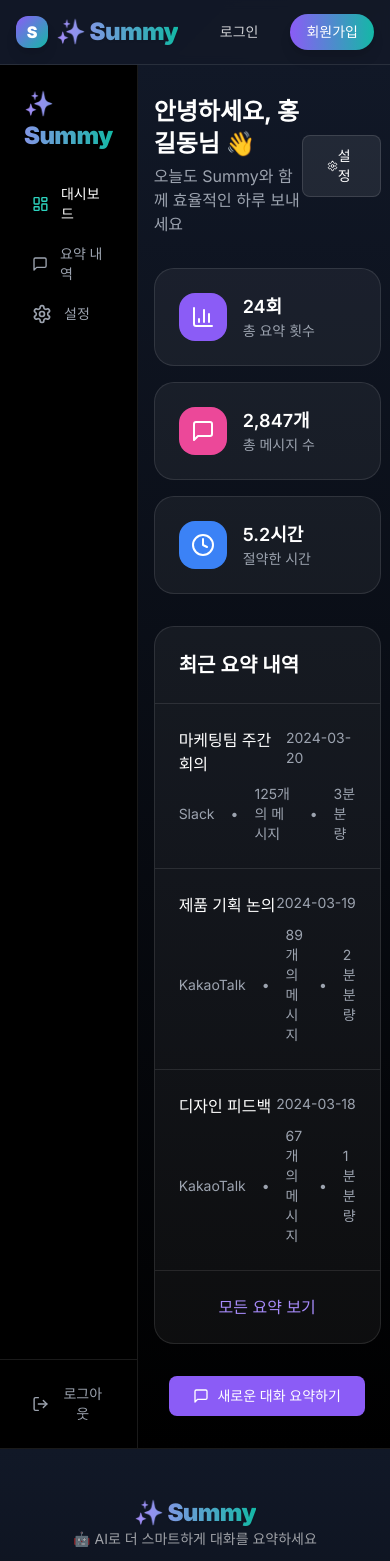
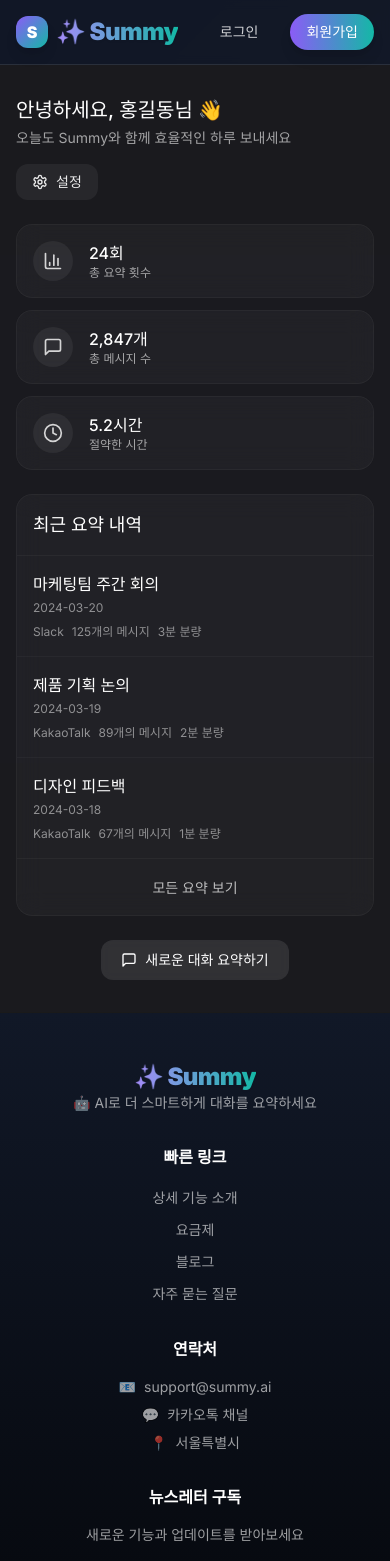
Before and after one commit to FLYLIKEB/summy, a Next.js app: page /dashboard in a window 390 px wide. Shown: the top 1561 px of the page. Built offline with nearby package versions, Linux system fonts and the light colour scheme; a web font is replaced by a local one.

Commit message:
UI 개선: 대시보드 애플 스타일로 디자인 개선 및 모바일 최적화

```diff
--- a/app/dashboard/layout.tsx
+++ b/app/dashboard/layout.tsx
@@ -32,17 +32,17 @@ export default function DashboardLayout({
   const pathname = usePathname()
 
   return (
-    <div className="flex min-h-screen">
+    <div className="flex min-h-screen bg-[#1a1a1f]">
       {/* 사이드바 */}
-      <div className="w-64 bg-black border-r border-white/10">
+      <div className="hidden sm:block w-64 bg-[#1a1a1f] border-r border-white/[0.04]">
         <div className="flex flex-col h-full">
           {/* 로고 */}
-          <div className="p-6">
+          <div className="p-5">
             <Logo variant="text" size="md" />
           </div>
 
           {/* 네비게이션 */}
-          <nav className="flex-1 px-4 pb-4">
+          <nav className="flex-1 px-3 pb-4">
             <ul className="space-y-1">
               {navigation.map((item) => {
                 const isActive = pathname === item.href
@@ -50,13 +50,13 @@ export default function DashboardLayout({
                   <li key={item.name}>
                     <Link
                       href={item.href}
-                      className={`flex items-center gap-3 px-4 py-2 rounded-lg text-sm font-medium ${
+                      className={`flex items-center gap-3 px-3 py-2 rounded-lg text-sm font-medium transition-all ${
                         isActive
-                          ? 'bg-gradient-to-r from-purple-500/20 to-mint-500/20 text-white'
-                          : 'text-gray-400 hover:text-white hover:bg-white/5'
+                          ? 'bg-white/[0.06] text-white'
+                          : 'text-white/60 hover:text-white hover:bg-white/[0.03]'
                       }`}
                     >
-                      <item.icon className={`w-5 h-5 ${isActive ? 'text-mint-400' : ''}`} />
+                      <item.icon className={`w-5 h-5 ${isActive ? 'text-white' : 'text-white/60'}`} />
                       {item.name}
                     </Link>
                   </li>
@@ -66,8 +66,8 @@ export default function DashboardLayout({
           </nav>
 
           {/* 로그아웃 */}
-          <div className="p-4 border-t border-white/10">
-            <button className="flex items-center gap-3 px-4 py-2 rounded-lg text-sm font-medium text-gray-400 hover:text-white hover:bg-white/5 w-full">
+          <div className="p-3 border-t border-white/[0.04]">
+            <button className="flex items-center gap-3 px-3 py-2 rounded-lg text-sm font-medium text-white/60 hover:text-white hover:bg-white/[0.03] w-full transition-all">
               <LogOut className="w-5 h-5" />
               로그아웃
             </button>
--- a/app/dashboard/page.tsx
+++ b/app/dashboard/page.tsx
@@ -55,38 +55,41 @@ const stats = [
 
 export default function DashboardPage() {
   return (
-    <div className="min-h-screen bg-gradient-to-b from-gray-900 to-black text-white">
-      <div className="section-container py-8">
+    <div className="min-h-screen bg-[#1a1a1f]/90 text-white">
+      <div className="container mx-auto px-4 sm:px-6 lg:px-8 py-8 sm:py-12 max-w-5xl">
         {/* 헤더 */}
-        <div className="flex justify-between items-center mb-8">
+        <div className="flex flex-col sm:flex-row justify-between items-start sm:items-center gap-4 sm:gap-0 mb-6 sm:mb-8">
           <div>
-            <h1 className="text-2xl font-bold">
+            <h1 className="text-xl sm:text-2xl font-medium">
               안녕하세요, 홍길동님 👋
             </h1>
-            <p className="text-gray-400 mt-1">
+            <p className="text-sm text-white/60 mt-1">
               오늘도 Summy와 함께 효율적인 하루 보내세요
             </p>
           </div>
-          <Link href="/settings" className="btn-secondary">
+          <Link
+            href="/settings"
+            className="px-4 py-2 bg-white/[0.06] text-white/90 rounded-lg text-sm font-medium transition-all hover:bg-white/[0.1] inline-flex items-center gap-2"
+          >
             <Settings className="w-4 h-4" />
             <span>설정</span>
           </Link>
         </div>
 
         {/* 통계 카드 */}
-        <div className="grid grid-cols-1 md:grid-cols-3 gap-4 mb-8">
-          {stats.map((stat) => (
+        <div className="grid grid-cols-1 sm:grid-cols-2 md:grid-cols-3 gap-3 sm:gap-4 mb-6 sm:mb-8">
+          {stats.map((stat, index) => (
             <div
               key={stat.label}
-              className="p-6 rounded-2xl bg-white/5 border border-white/10"
+              className="p-4 sm:p-5 rounded-xl bg-white/[0.03] border border-white/[0.04] backdrop-blur-md transition-all hover:bg-white/[0.04]"
             >
               <div className="flex items-center gap-4">
-                <div className={`p-3 rounded-xl ${stat.color}`}>
-                  <stat.icon className="w-6 h-6" />
+                <div className="w-10 h-10 flex items-center justify-center rounded-full bg-white/[0.06]">
+                  <stat.icon className="w-5 h-5 text-white/80" />
                 </div>
                 <div>
-                  <h3 className="text-lg font-semibold">{stat.value}</h3>
-                  <p className="text-sm text-gray-400">{stat.label}</p>
+                  <h3 className="text-base sm:text-lg font-medium">{stat.value}</h3>
+                  <p className="text-xs sm:text-sm text-white/60">{stat.label}</p>
                 </div>
               </div>
             </div>
@@ -94,39 +97,39 @@ export default function DashboardPage() {
         </div>
 
         {/* 요약 내역 */}
-        <div className="rounded-2xl bg-white/5 border border-white/10 overflow-hidden">
-          <div className="p-6 border-b border-white/10">
-            <h2 className="text-xl font-semibold">최근 요약 내역</h2>
+        <div className="rounded-xl bg-white/[0.03] border border-white/[0.04] backdrop-blur-md overflow-hidden mb-6 sm:mb-8">
+          <div className="p-4 sm:p-5 border-b border-white/[0.04]">
+            <h2 className="text-lg sm:text-xl font-medium">최근 요약 내역</h2>
           </div>
-          <div className="divide-y divide-white/10">
+          <div className="divide-y divide-white/[0.03]">
             {summaries.map((summary) => (
-              <div key={summary.id} className="p-6 hover:bg-white/5">
-                <div className="flex justify-between items-start mb-2">
-                  <h3 className="font-medium">{summary.title}</h3>
-                  <span className="text-sm text-gray-400">{summary.date}</span>
+              <div key={summary.id} className="p-4 sm:p-5 hover:bg-white/[0.02] transition-all">
+                <div className="flex flex-col sm:flex-row justify-between sm:items-center mb-2">
+                  <h3 className="font-medium mb-1 sm:mb-0">{summary.title}</h3>
+                  <span className="text-xs sm:text-sm text-white/50">{summary.date}</span>
                 </div>
-                <div className="flex items-center gap-4 text-sm text-gray-400">
+                <div className="flex flex-wrap items-center gap-2 sm:gap-4 text-xs sm:text-sm text-white/50">
                   <span>{summary.platform}</span>
-                  <span>•</span>
+                  <span className="hidden sm:inline">•</span>
                   <span>{summary.messageCount}개의 메시지</span>
-                  <span>•</span>
+                  <span className="hidden sm:inline">•</span>
                   <span>{summary.summaryLength} 분량</span>
                 </div>
               </div>
             ))}
           </div>
-          <div className="p-6 border-t border-white/10 text-center">
-            <Link href="/summaries" className="text-purple-400 hover:text-purple-300">
+          <div className="p-4 sm:p-5 border-t border-white/[0.04] text-center">
+            <Link href="/summaries" className="text-white/70 hover:text-white/90 transition-all text-sm">
               모든 요약 보기
             </Link>
           </div>
         </div>
 
         {/* 새 요약 시작 버튼 */}
-        <div className="mt-8 text-center">
+        <div className="mt-6 sm:mt-8 text-center">
           <Link
             href="/new"
-            className="btn-primary inline-flex items-center gap-2"
+            className="px-5 py-2.5 bg-white/10 text-white rounded-lg transition-all hover:bg-white/15 backdrop-blur-sm inline-flex items-center justify-center gap-2 text-sm font-medium"
           >
             <MessageSquare className="w-4 h-4" />
             새로운 대화 요약하기
```
